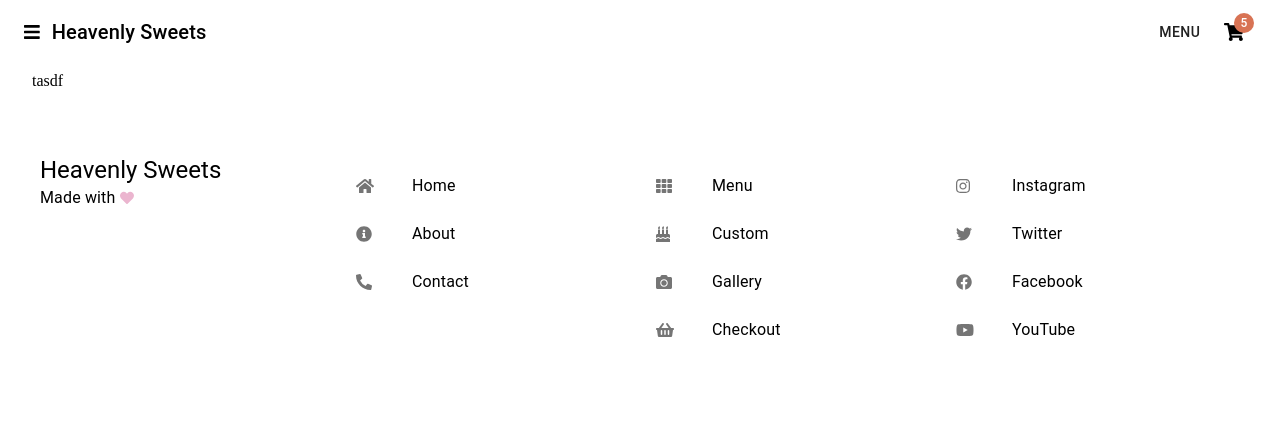
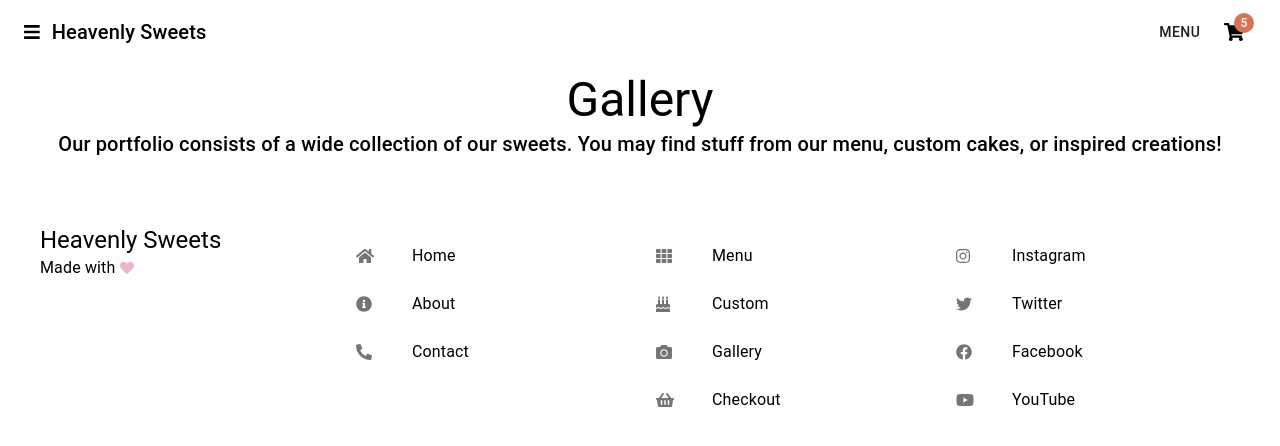
Before and after one commit to ex8/bakery, a React app in the folder packages/flower/: page /gallery in a window 1280 px wide. Shown: the top 446 px of the page. Built offline with nearby package versions, Linux system fonts and the light colour scheme.

Commit message:
minor edit to carousel and gallery

```diff
--- a/packages/flower/src/components/landing/Carousel.tsx
+++ b/packages/flower/src/components/landing/Carousel.tsx
@@ -23,8 +23,8 @@ const useStyles = makeStyles((theme: Theme) => ({
 const Carousel: FC<ICarouselProps> = ({ navAlwaysVisible, noHeight }: ICarouselProps) => {
   const images = [
     'https://i.imgur.com/WgQuxlv.jpg',
-    // 'https://images.unsplash.com/photo-1578985545062-69928b1d9587',
-    // 'https://images.unsplash.com/photo-1514056052883-d017fddd0426',
+    'https://images.unsplash.com/photo-1578985545062-69928b1d9587',
+    'https://images.unsplash.com/photo-1514056052883-d017fddd0426',
   ]
 
   const { img, yHeight } = useStyles()
--- a/packages/flower/src/pages/Gallery.tsx
+++ b/packages/flower/src/pages/Gallery.tsx
@@ -1,18 +1,32 @@
 import React, { FC } from 'react'
 import { makeStyles } from '@material-ui/core/styles'
-import { Container } from '@material-ui/core'
+import { Container, Grid, Typography } from '@material-ui/core'
 
 const useStyles = makeStyles(() => ({
   container: {
     flex: 1,
   },
+  center: {
+    display: 'flex',
+    alignItems: 'center',
+    justifyContent: 'center',
+    flexDirection: 'column',
+  },
 }))
 
 const Gallery: FC = () => {
-  const { container } = useStyles()
+  const { container, center } = useStyles()
   return (
     <Container className={container}>
-      tasdf
+      <Grid container spacing={2}>
+        <Grid className={center} item xs={12}>
+          <Typography variant='h3'>Gallery</Typography>
+          <Typography variant='h6'>
+            Our portfolio consists of a wide collection of our sweets. You may find
+            stuff from our menu, custom cakes, or inspired creations!
+          </Typography>
+        </Grid>
+      </Grid>
     </Container>
   )
 }
```
